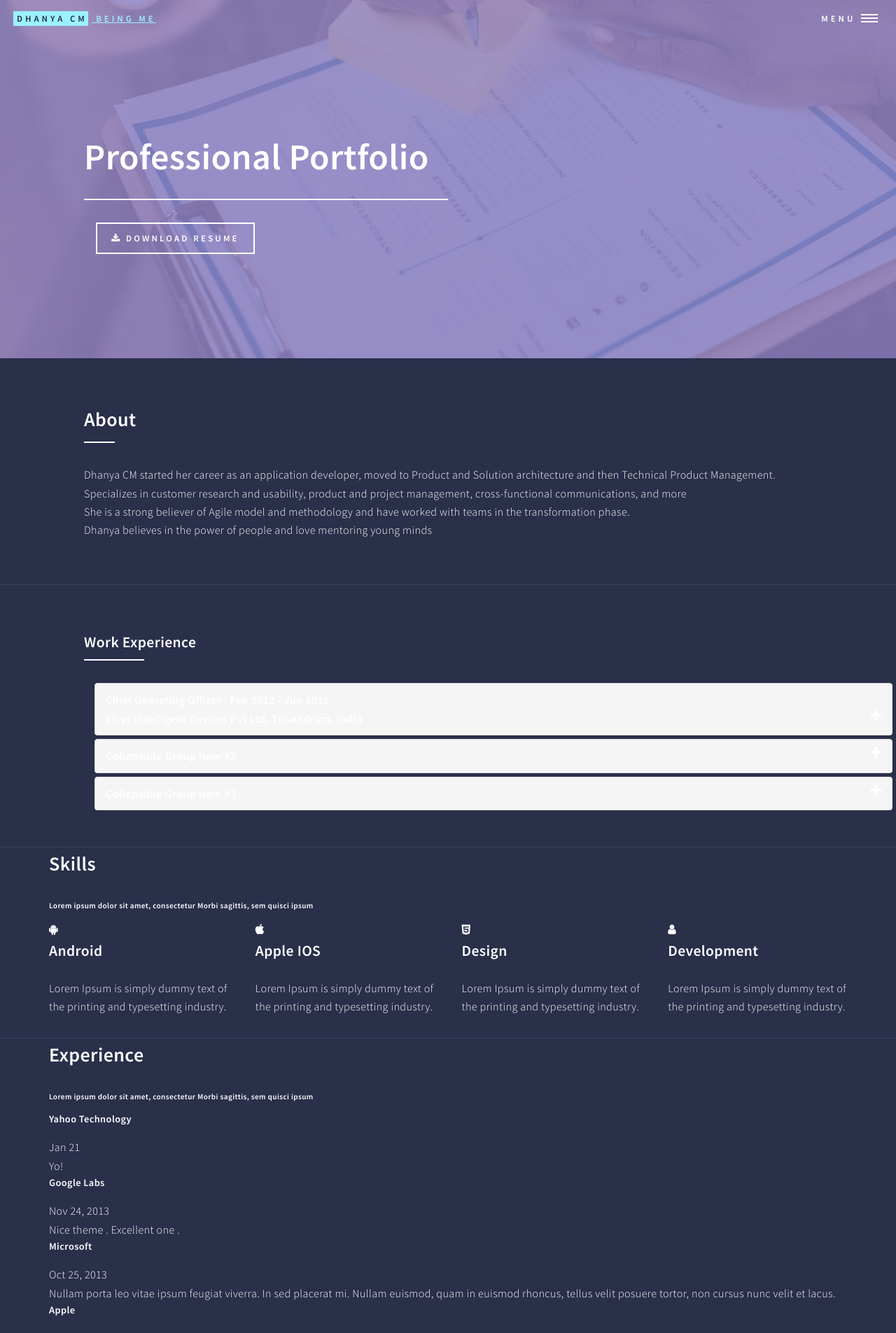
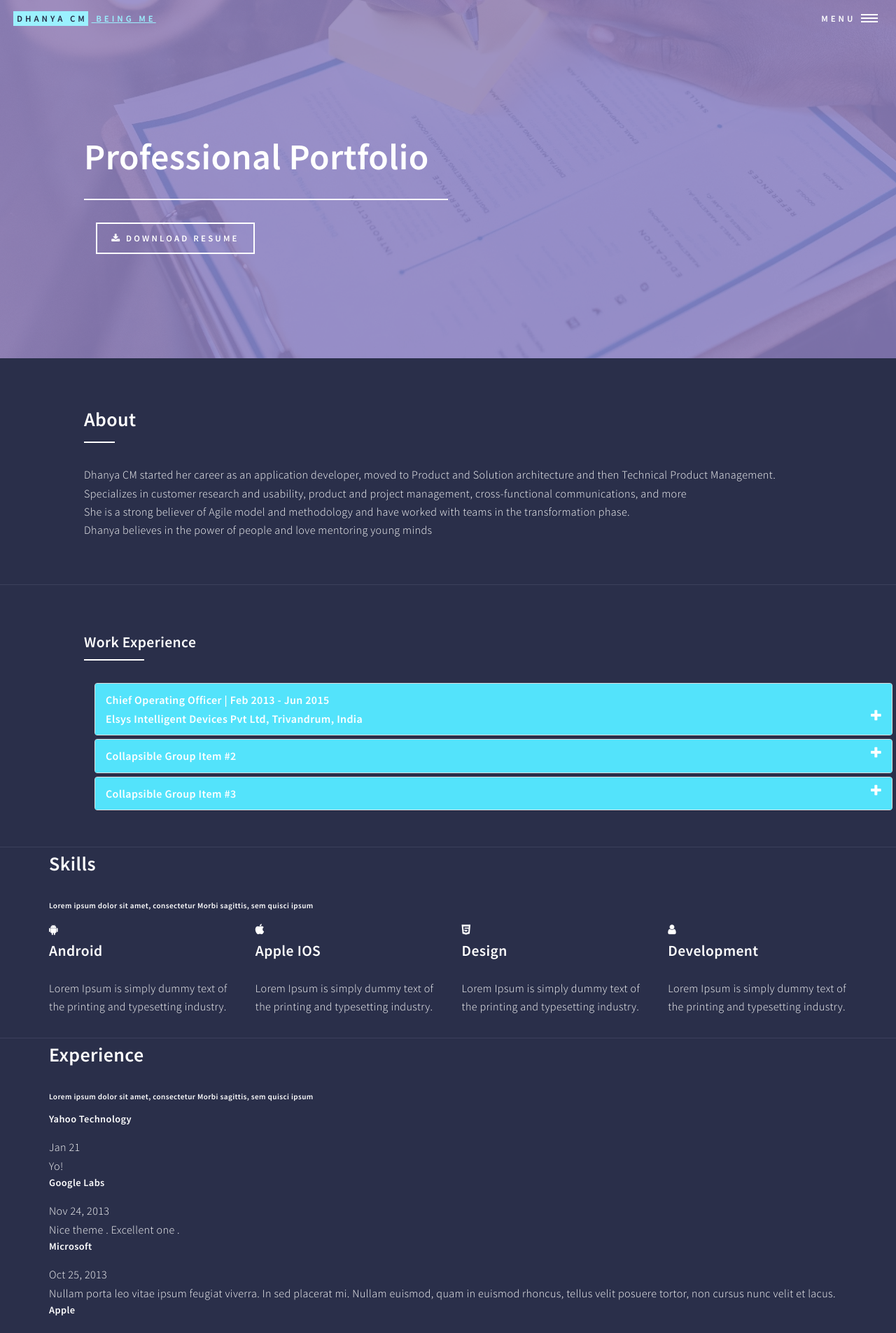
Before and after one commit to dhanyacm/dhanyacm, a Jekyll site: the page built from test.html, in a window 1280 px wide. Shown: the top 1905 px of the page at 70% size. Built offline with Jekyll 4.4.1, drawn with Linux system fonts in a browser that asks for light colours; nearby versions of some CDN libraries.

Commit message:
Update timeline.css

```diff
--- a/css/timeline.css
+++ b/css/timeline.css
@@ -1,6 +1,9 @@
+.panel {
+    background-color: #53e3fb;
+}
 .panel-default>.panel-heading {
   color: #fff;
-  background-color: #rgba(212, 212, 255, 0.035);
+  background-color: #53e3fb;
   border-color: #242943;
   padding: 0;
   -webkit-user-select: none;
```
